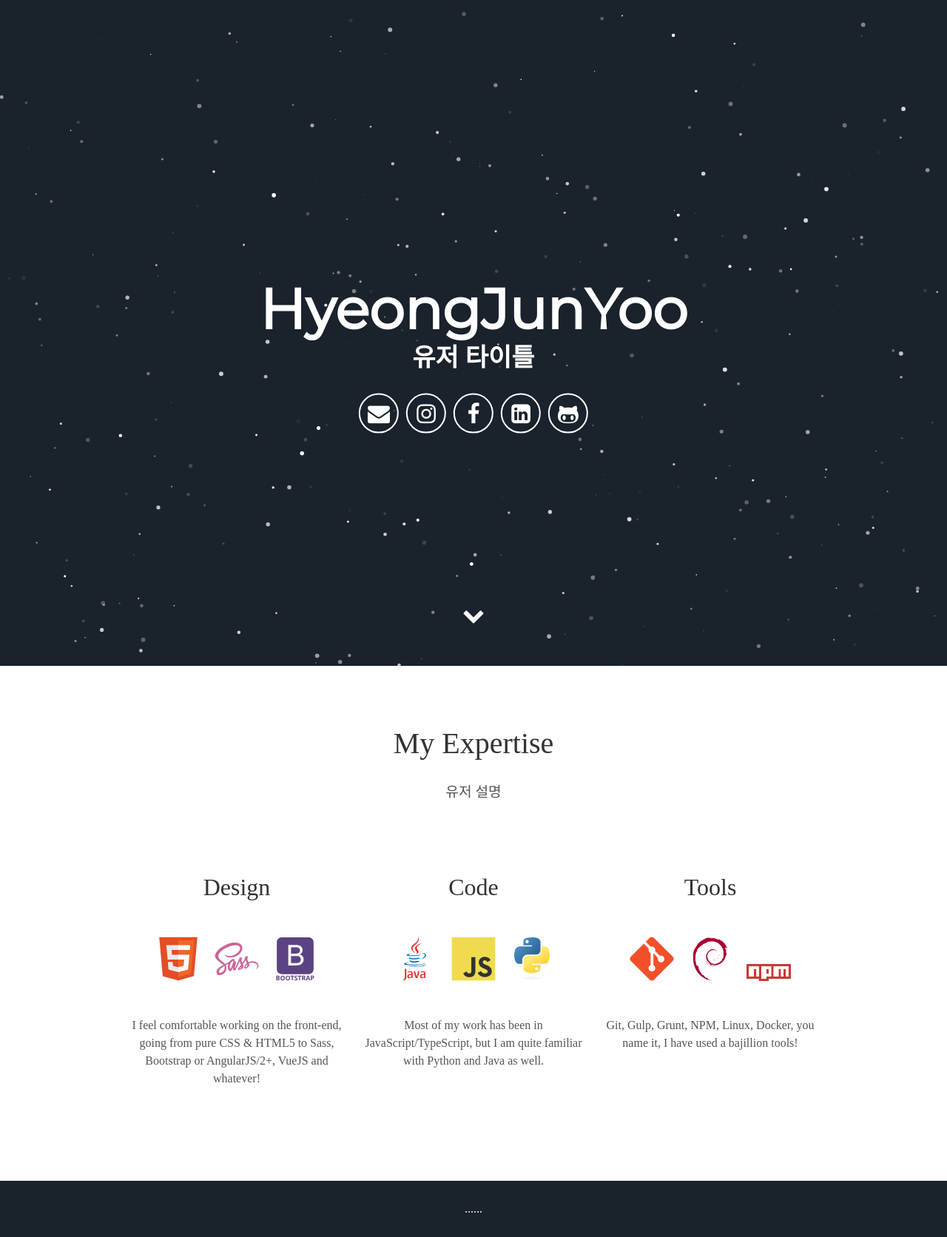
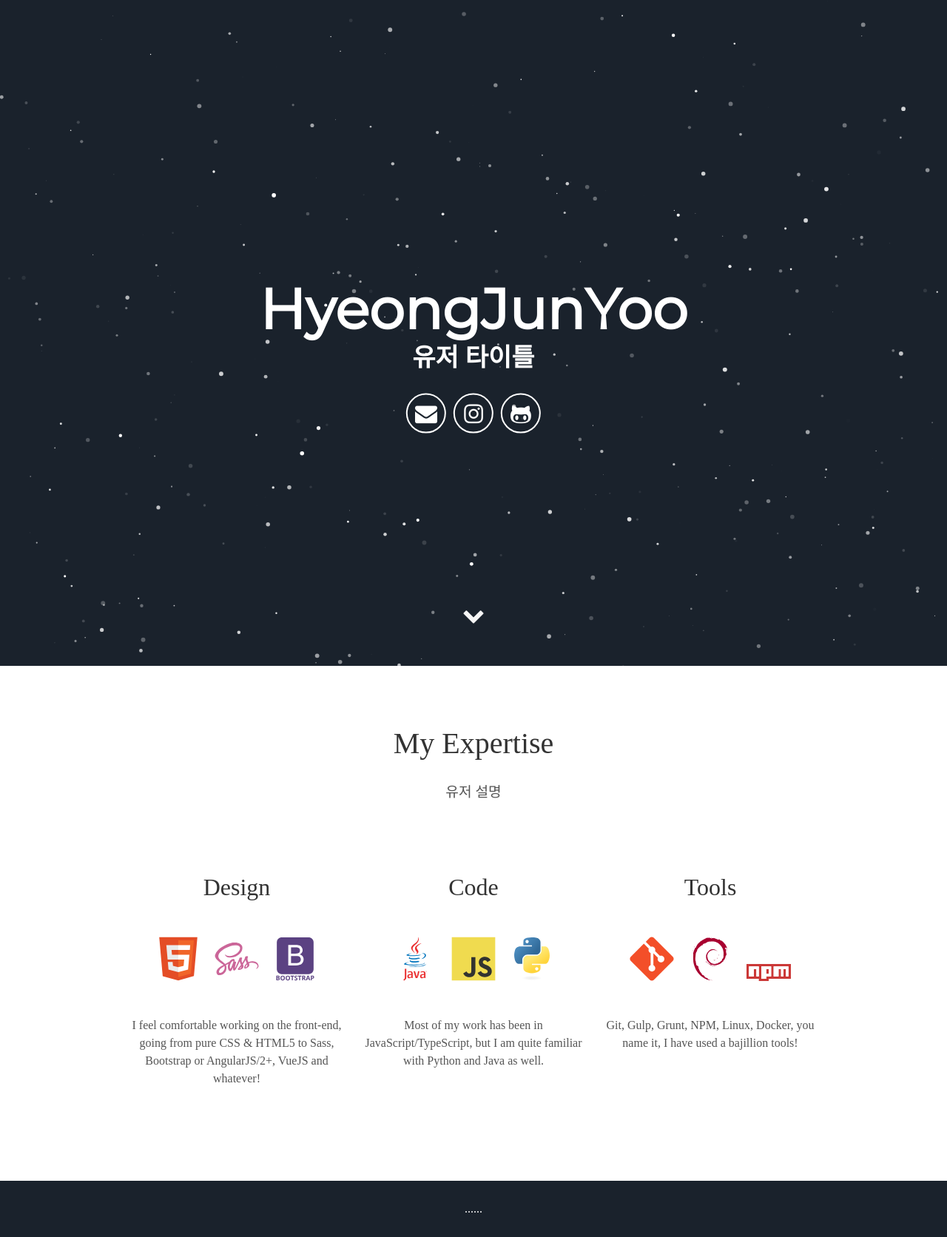
Before and after one commit to HyeongJunYoo/HyeongJunYoo.github.io, a Jekyll site: the page built from index.html, in a window 1280 px wide. Shown: the whole page at 74% size. Built offline with Jekyll 4.4.1, drawn with Linux system fonts in a browser that asks for light colours; some web fonts are replaced.

Commit message:
Update header.html

```diff
--- a/_includes/header.html
+++ b/_includes/header.html
@@ -8,17 +8,8 @@
         {% if site.email %}
         <a aria-label="Send email" href="mailto:{{ site.email }}"><i class="icon fa fa-envelope"></i></a>
         {% endif %}
-        {% if site.twitter_username %}
-        <a aria-label="My Twitter" target="_blank" href="https://twitter.com/{{ site.twitter_username }}"><i class="icon fa fa-twitter" aria-hidden="true"></i></a>
-        {% endif %}
         {% if site.instagram_username %}
         <a aria-label="My Instagram" target="_blank" href="https://www.instagram.com/{{ site.instagram_username }}"><i class="icon fa fa-instagram" aria-hidden="true"></i></a>
-        {% endif %}
-        {% if site.facebook_username %}
-        <a aria-label="My Facebook" target="_blank" href="https://www.facebook.com/{{ site.facebook_username }}"><i class="icon fa fa-facebook" aria-hidden="true"></i></a>
-        {% endif %}
-        {% if site.linkedin_username %}
-        <a aria-label="My LinkedIn" target="_blank" href="https://www.linkedin.com/in/{{ site.linkedin_username }}"><i class="icon fa fa-linkedin-square" aria-hidden="true"></i></a>
         {% endif %}
         {% if site.github_username %}
         <a aria-label="My Github" target="_blank" href="https://github.com/{{ site.github_username }}"><i class="icon fa fa-github-alt" aria-hidden="true"></i></a>
```
